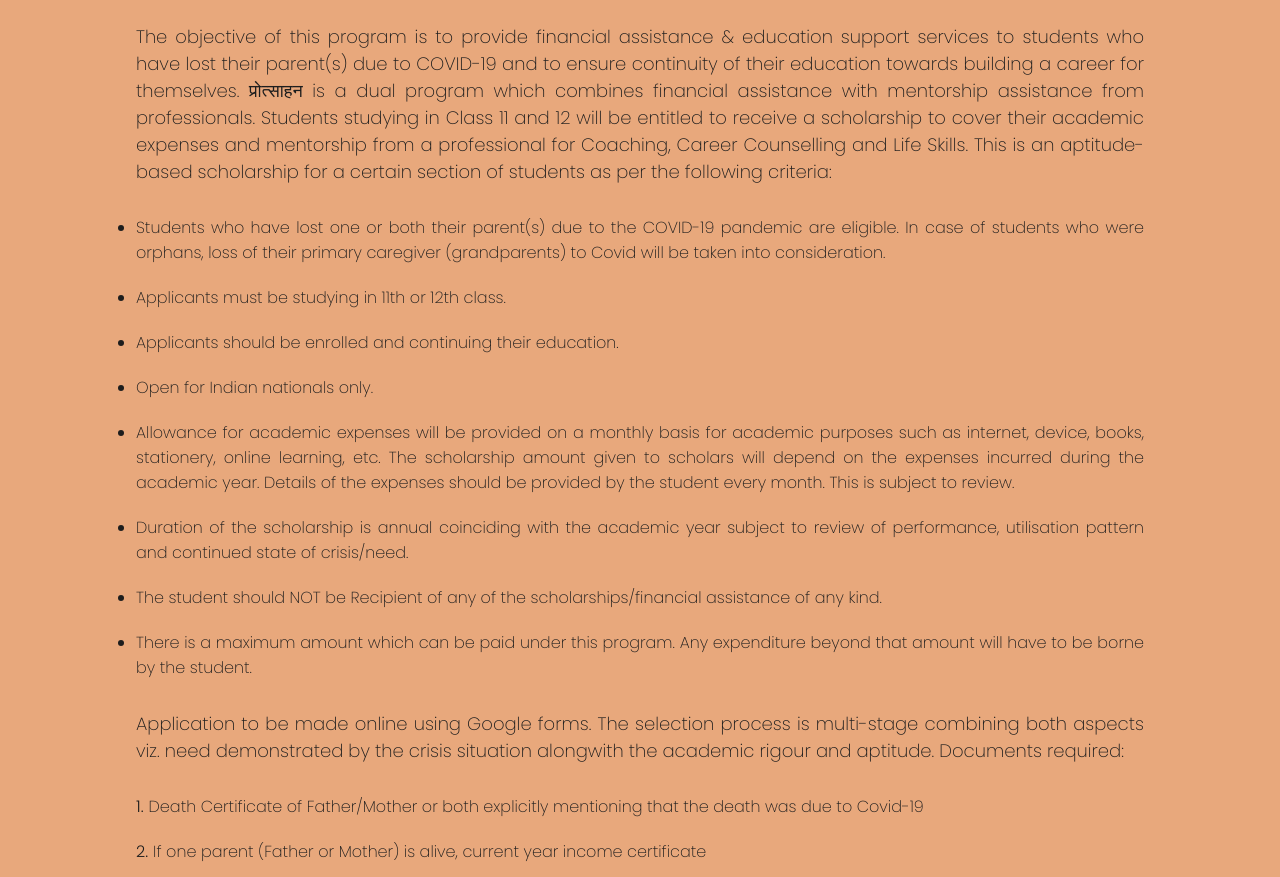
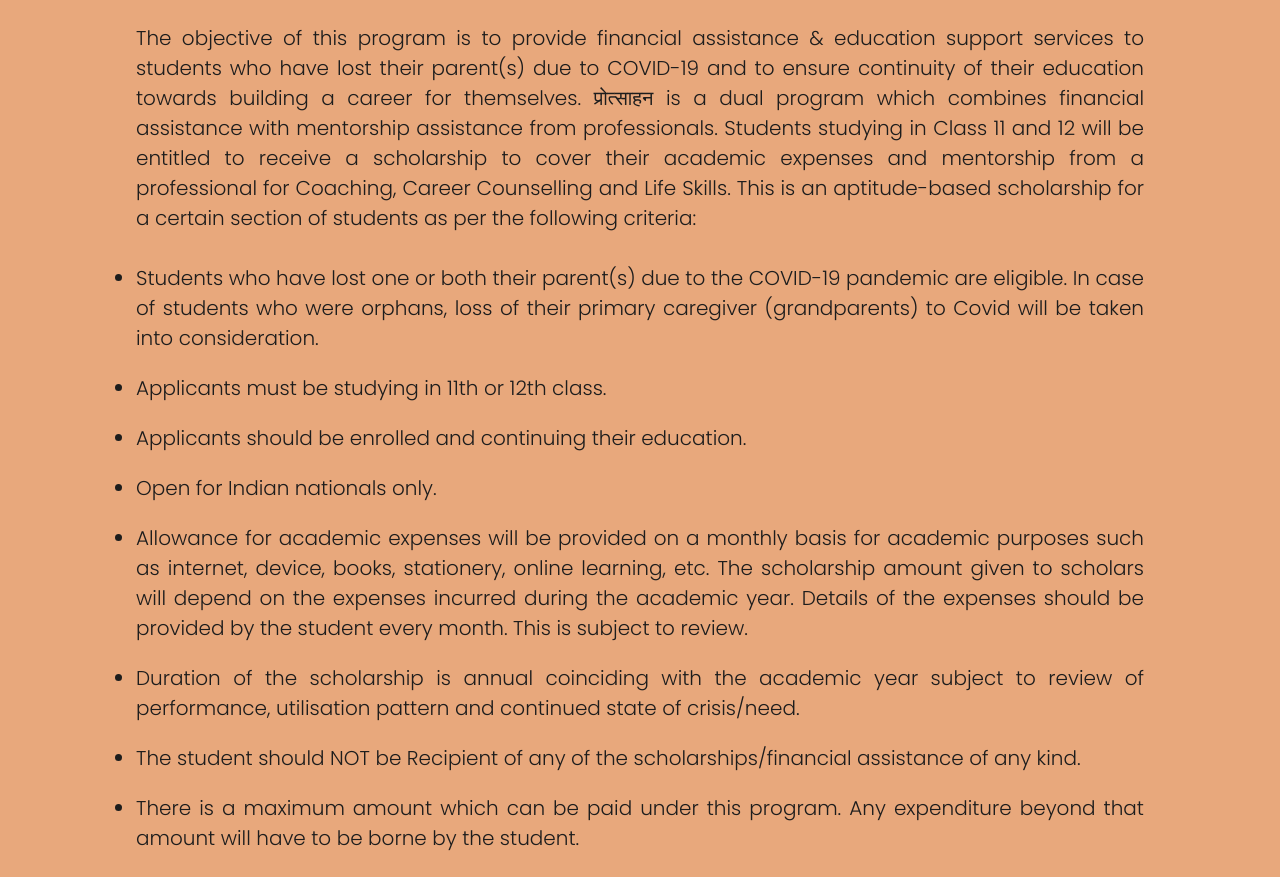
Before and after one commit to paripakvfoundation/paripakvfoundation.github.io, a plain HTML site: page index.html in a window 1280 px wide. Shown: the part 1664-2541 px from the top of the page. Drawn offline with nearby package versions, Linux system fonts and the light colour scheme.

Commit message:
Fixed readibility in orange sections

```diff
--- a/style.css
+++ b/style.css
@@ -219,7 +219,8 @@ section .title:hover::after {
 }
 
 .scholarship .scholarship-content p{
-    font-size: 18px;
+    font-size: 20px;
+    font-weight: 300;
     padding: 20px 0 20px 0;
     transition: all 0.3s ease;
 }
@@ -230,6 +231,8 @@ section .title:hover::after {
 
 .scholarship .scholarship-content .bullet{
     display:list-item;
+    font-size: 20px;
+    font-weight: 300;
     padding: 10px 0 10px 0;
     transition: all 0.3s ease;
     width: 100%;
@@ -240,6 +243,8 @@ section .title:hover::after {
 }
 
 .scholarship .scholarship-content .point{
+    font-size: 20px;
+    font-weight: 300;
     display:flex;
     padding: 10px 0 10px 0;
     transition: all 0.3s ease;
@@ -247,7 +252,8 @@ section .title:hover::after {
 }
 
 .scholarship .scholarship-content .point span{
-    font-weight: 300;
+    font-size: 22px;
+    font-weight: 400;
     padding-right: 5px;
 }
 
@@ -341,6 +347,7 @@ section .title:hover::after {
 
 .samajh{
     background: #E8A87C;
+    font-family: 'Poppins', sans-serif;
 }
 
 .samajh .title{
@@ -372,7 +379,8 @@ section .title:hover::after {
     color: #1d1d1d;
     margin: 5%;
     text-align: justify;
-    font-weight: 200;
+    font-size: 20px;
+    font-weight: 300;
 }
 
 /* Get Invloved section styling */
```
